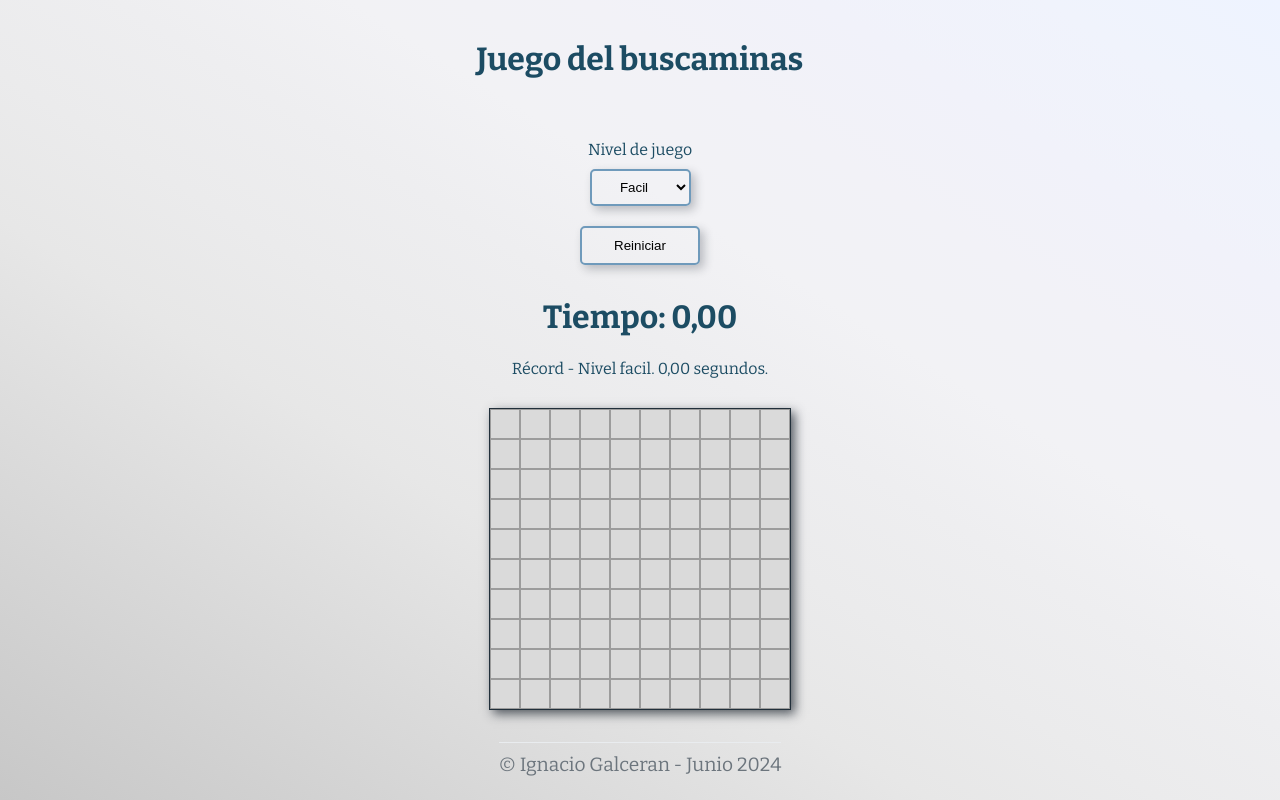
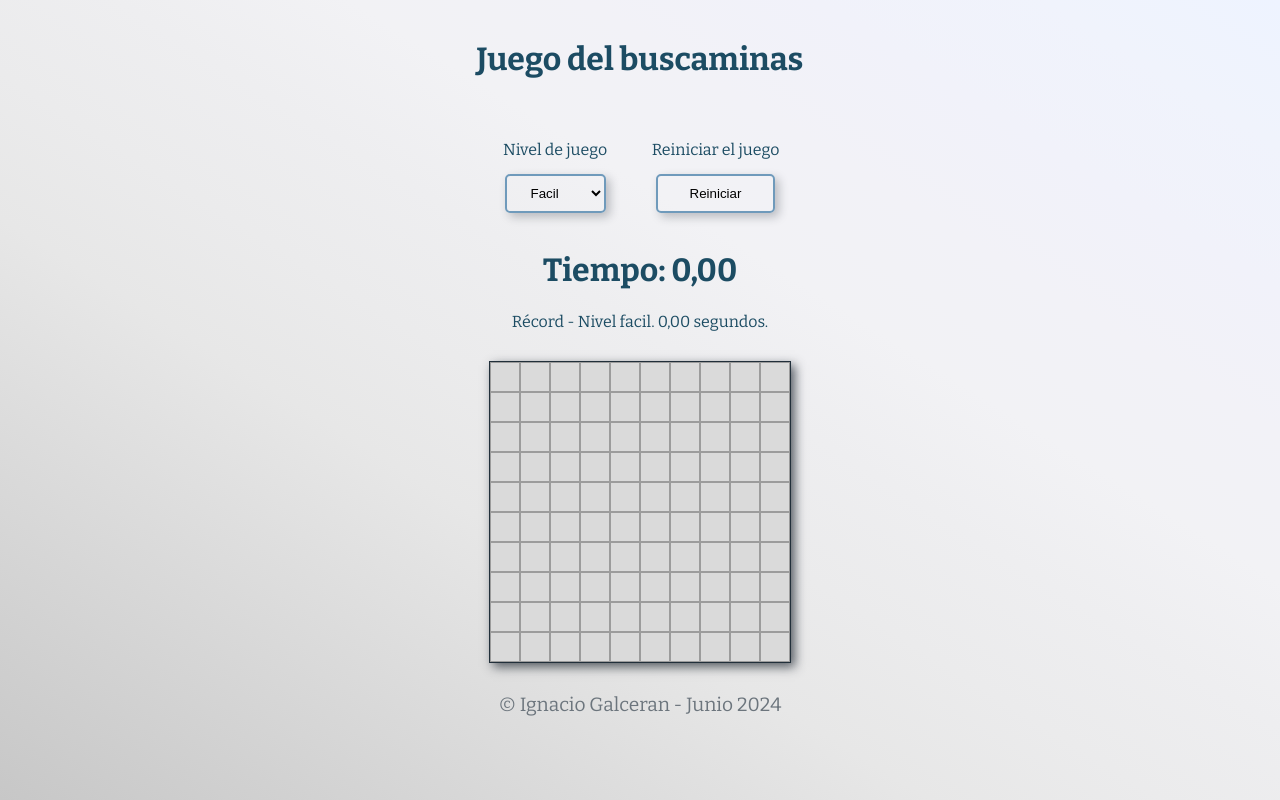
Before and after one commit to IgnacioGalceran/MinesweeperReact, a Next.js app: page / in a window 1280 px wide. Built offline with nearby package versions, Linux system fonts and the light colour scheme.

Commit message:
cambios estilos

```diff
--- a/src/app/page.module.css
+++ b/src/app/page.module.css
@@ -5,6 +5,19 @@
   padding: 10px;
   min-height: 100vh;
   color: rgb(28, 76, 99);
+}
+
+.menu {
+  display: flex;
+  justify-content: space-between;
+}
+
+.menu div {
+  margin: 0 10px;
+}
+
+.menu p {
+  text-align: center;
 }
 
 .text {
@@ -16,12 +29,11 @@
 
 .button,
 .select {
-  padding: 8px 20px;
-  margin: 10px 0;
+  padding: 9px 20px;
+  margin: 15px;
   border-radius: 5px;
   border: 2px solid rgb(111, 154, 187);
   box-shadow: 4px 4px 10px rgba(43, 51, 59, 0.281);
-  text-align: center;
   background-color: transparent;
 }
 
--- a/src/app/page.tsx
+++ b/src/app/page.tsx
@@ -52,6 +52,8 @@ export default function Home() {
         {isGameOver && !wonGame && <h1>Perdiste! :c</h1>}
         {wonGame && isGameOver && <h1>Ganaste! c:</h1>}
       </div>
+      <div className={styles.menu}>
+        <div>
           <p>Nivel de juego</p>
           <select className={styles.select} onChange={(e) => SettingLevel(e)}>
             <option className={styles.select} value="Facil">
@@ -64,9 +66,14 @@ export default function Home() {
               Dificil
             </option>
           </select>
+        </div>
+        <div>
+          <p>Reiniciar el juego</p>
           <button className={styles.button} onClick={() => setIsPlaying(false)}>
             Reiniciar
           </button>
+        </div>
+      </div>
       <Board
         props={level}
         state={{
--- a/src/app/styles/footer.module.css
+++ b/src/app/styles/footer.module.css
@@ -1,9 +1,7 @@
 .footer {
-  position: absolute;
-  bottom: 14px;
   padding: 10px 0;
   text-align: center;
-  border-top: 1px solid #e9ecef;
+  margin-top: 20px;
 }
 
 .footer p {
```
Lines whose indentation alone changed are shown as unchanged.
